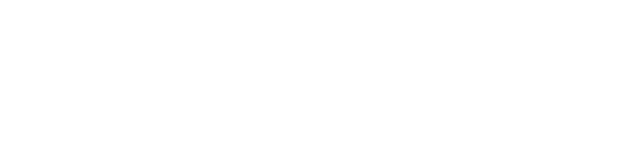
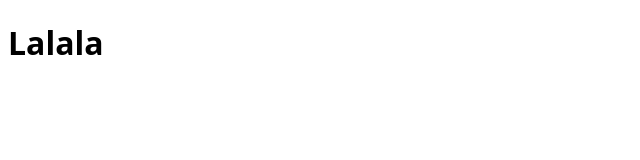
Before and after one commit to chicrock/css-practice, a website: page index.html in a window 1280 px wide. Shown: the whole page, without its empty margins (0-640 px from the left). Drawn offline with Linux system fonts and the light colour scheme.

Commit message:
color-mod and gray and system-ui

```diff
--- a/index.html
+++ b/index.html
@@ -8,6 +8,7 @@
     <title>Advanced CSS4</title>
   </head>
   <body>
+    <h1>Lalala</h1>
     <!-- <nav>
       <ul>
         <li><a href="#">Link</a></li>
--- a/package.json
+++ b/package.json
@@ -17,13 +17,15 @@
     "start": "parcel index.html"
   },
   "dependencies": {
+    "postcss-color-mod-function": "^3.0.3",
     "postcss-preset-env": "^6.6.0"
   },
   "postcss": {
     "plugins": {
       "postcss-preset-env": {
         "stage": 0
-      }
+      },
+      "postcss-color-mod-function": {}
     }
   }
 }
--- a/styles.css
+++ b/styles.css
@@ -1,10 +1,23 @@
+h1 {
+  /* color: color-mod(#f39c12 alpha(50%)); */
+  /* color: #f39c12; */
+  /* color: gray(50); */
+  font-family: system-ui;
+}
+
+h1:hover {
+  /* color: color-mod(#f39c12 alpha(50%)); */
+}
+
+/*
+Media Query
 @custom-media --ipad-size (450px <= width <= 850px);
 
 @media (--ipad-size) {
   body {
     background-color: red;
   }
-}
+} */
 
 /* :root {
   --awesomeColor: #9980b9;
```
Also changed, not shown: README.md.
